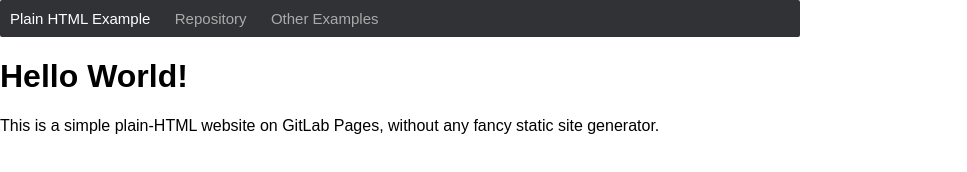
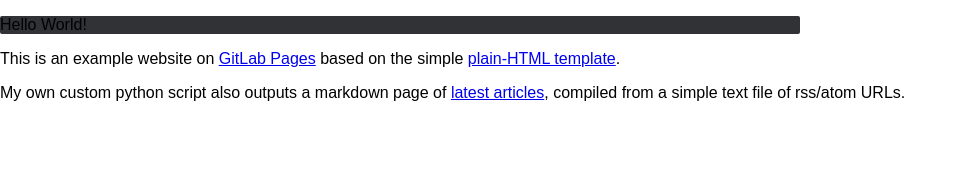
Before and after one commit to mcxvio/feedsreader, a plain HTML site: page public/index.html in a window 1280 px wide. Shown: the whole page, without its empty margins (0-967 px from the left). Drawn offline with Linux system fonts and the light colour scheme.

Commit message:
Index link to feeds page.

```diff
--- a/public/index.html
+++ b/public/index.html
@@ -8,15 +8,13 @@
   </head>
   <body>
     <div class="navbar">
-      <a href="https://pages.gitlab.io/plain-html/">Plain HTML Example</a>
-      <a href="https://gitlab.com/pages/plain-html/">Repository</a>
-      <a href="https://gitlab.com/pages/">Other Examples</a>
+      <p>Hello World!</p>
     </div>
-
-    <h1>Hello World!</h1>
-
     <p>
-      This is a simple plain-HTML website on GitLab Pages, without any fancy static site generator.
+      This is an example website on <a href="https://gitlab.com/pages/">GitLab Pages</a> based on the simple <a href="https://pages.gitlab.io/plain-html/">plain-HTML template</a>.
+    </p>
+    <p>
+      My own custom python script also outputs a markdown page of <a href="blogroll.md">latest articles</a>, compiled from a simple text file of rss/atom URLs.
     </p>
   </body>
 </html>
```
